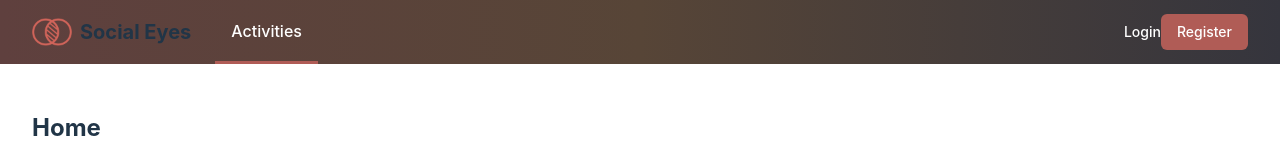
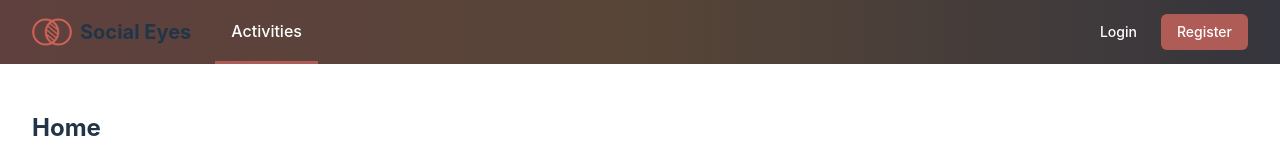
Before and after one commit to tadasmak/socialize_project_frontend, a React (Vite) app: page / in a window 1280 px wide. Shown: the top 160 px of the page. Built offline with nearby package versions, Linux system fonts and the light colour scheme.

Commit message:
Fix login and register button positioning bug in Navigation

```diff
--- a/src/components/Navigation/Navigation.tsx
+++ b/src/components/Navigation/Navigation.tsx
@@ -41,8 +41,8 @@ export default function Navigation() {
                                 </>
                             ) : (
                                 <>
-                                    <Link to="/participants/login" className="text-sm font-medium text-white hover:underline">Login</Link>
-                                    <Link to="/participants/register" className="bg-coral hover:bg-coral-darker duration-100 text-sm font-medium rounded-md px-4 py-2 text-white">Register</Link>
+                                    <Link to="/participants/login" className="text-sm font-medium text-white px-4 py-2 mr-2 hover:underline">Login</Link>
+                                    <Link to="/participants/register" className="bg-coral hover:bg-coral-darker duration-100 text-white text-sm font-medium rounded-md px-4 py-2">Register</Link>
                                 </>
                             )}
                         </div>
```
